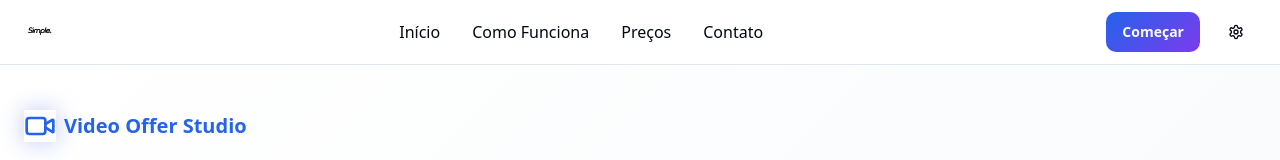
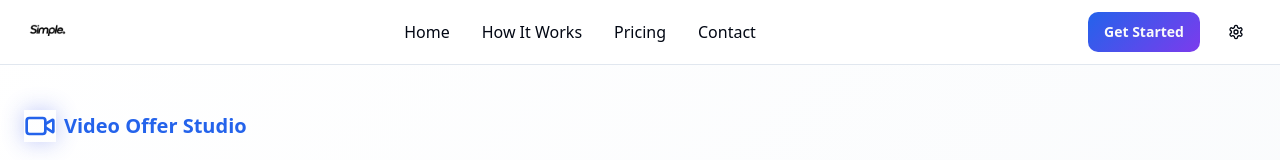
Before and after one commit to DaviTiola/video-offer-studio, a React (Vite) app: page / in a window 1280 px wide. Shown: the top 160 px of the page. Built offline with nearby package versions, Linux system fonts and the light colour scheme.

Commit message:
Fix: English text and logo size
- Translated all text to English.
- Increased the size of the logo in the navigation bar.

```diff
--- a/src/components/ModernNavigation.tsx
+++ b/src/components/ModernNavigation.tsx
@@ -12,10 +12,10 @@ const ModernNavigation = () => {
   const ADMIN_PASSWORD = "simple2024";
 
   const navItems = [
-    { name: "Início", href: "/" },
-    { name: "Como Funciona", href: "/#how-it-works" },
-    { name: "Preços", href: "/#pricing" },
-    { name: "Contato", href: "/contact" }
+    { name: "Home", href: "/" },
+    { name: "How It Works", href: "/#how-it-works" },
+    { name: "Pricing", href: "/#pricing" },
+    { name: "Contact", href: "/contact" }
   ];
 
   const handleNavigation = (href: string) => {
@@ -51,7 +51,7 @@ const ModernNavigation = () => {
       setShowAdminAccess(false);
       setAdminPassword("");
     } else {
-      alert("Senha incorreta!");
+      alert("Incorrect password!");
     }
   };
 
@@ -64,7 +64,7 @@ const ModernNavigation = () => {
             <img
               src="/lovable-uploads/13698fcd-2025-4cf3-a624-7b32e3193f72.png"
               alt="Simple"
-              className="h-8 w-auto"
+              className="h-12 w-auto"
             />
           </div>
 
@@ -84,7 +84,7 @@ const ModernNavigation = () => {
           {/* Desktop CTA */}
           <div className="hidden md:flex items-center gap-4">
             <Button variant="cta" onClick={handleGetStarted}>
-              Começar
+              Get Started
             </Button>
             <Button
               variant="ghost"
@@ -118,7 +118,7 @@ const ModernNavigation = () => {
                 </button>
               ))}
               <Button variant="cta" className="mt-4" onClick={handleGetStarted}>
-                Começar
+                Get Started
               </Button>
               <Button
                 variant="ghost"
@@ -136,18 +136,18 @@ const ModernNavigation = () => {
         <Dialog open={showAdminAccess} onOpenChange={setShowAdminAccess}>
           <DialogContent>
             <DialogHeader>
-              <DialogTitle>Acesso Administrativo</DialogTitle>
+              <DialogTitle>Administrative Access</DialogTitle>
             </DialogHeader>
             <div className="space-y-4">
               <Input
                 type="password"
-                placeholder="Digite a senha..."
+                placeholder="Enter password..."
                 value={adminPassword}
                 onChange={(e) => setAdminPassword(e.target.value)}
                 onKeyPress={(e) => e.key === 'Enter' && handleAdminAccess()}
               />
               <Button onClick={handleAdminAccess} variant="modern" className="w-full">
-                Acessar
+                Access
               </Button>
             </div>
           </DialogContent>
```
